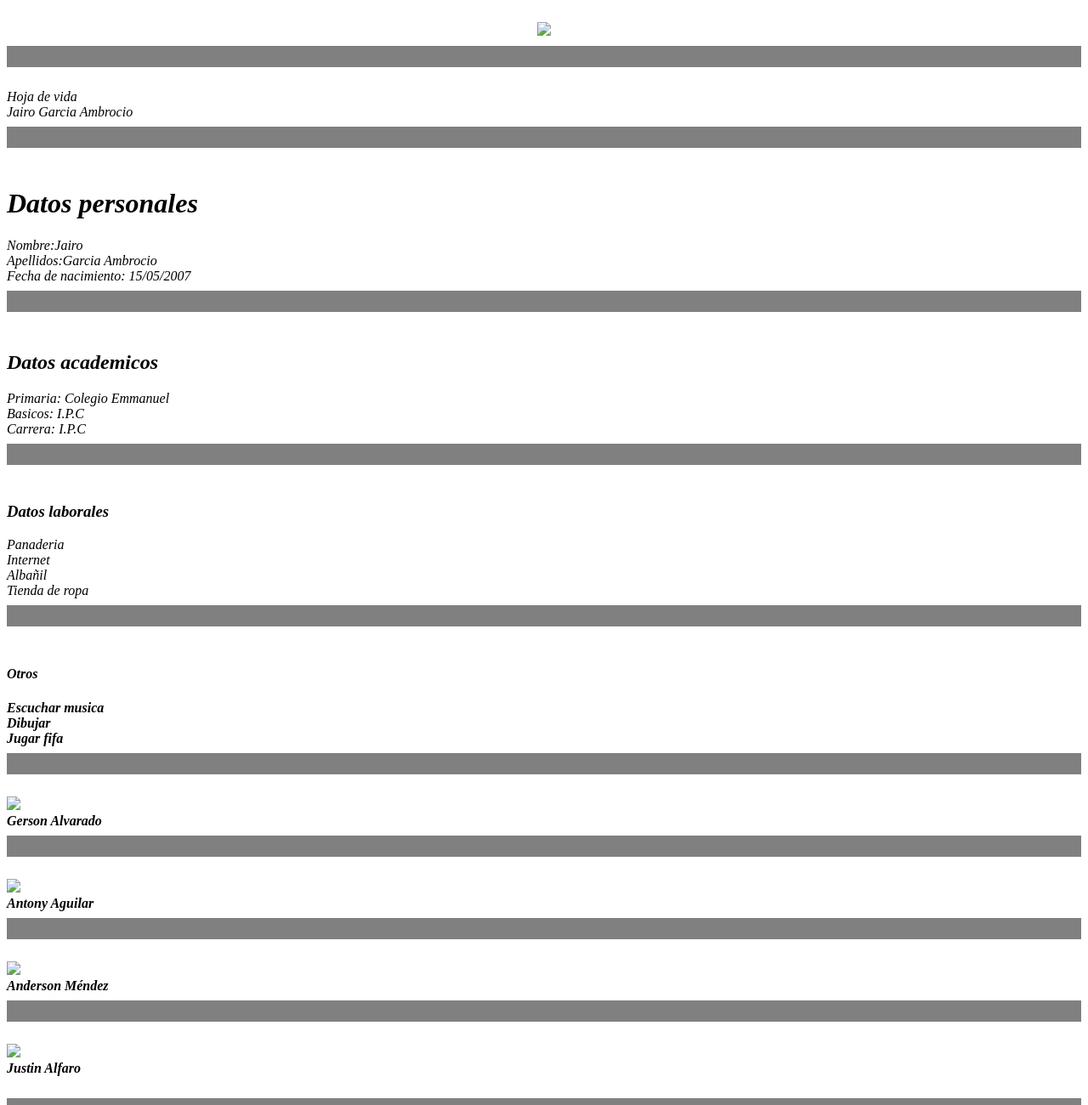
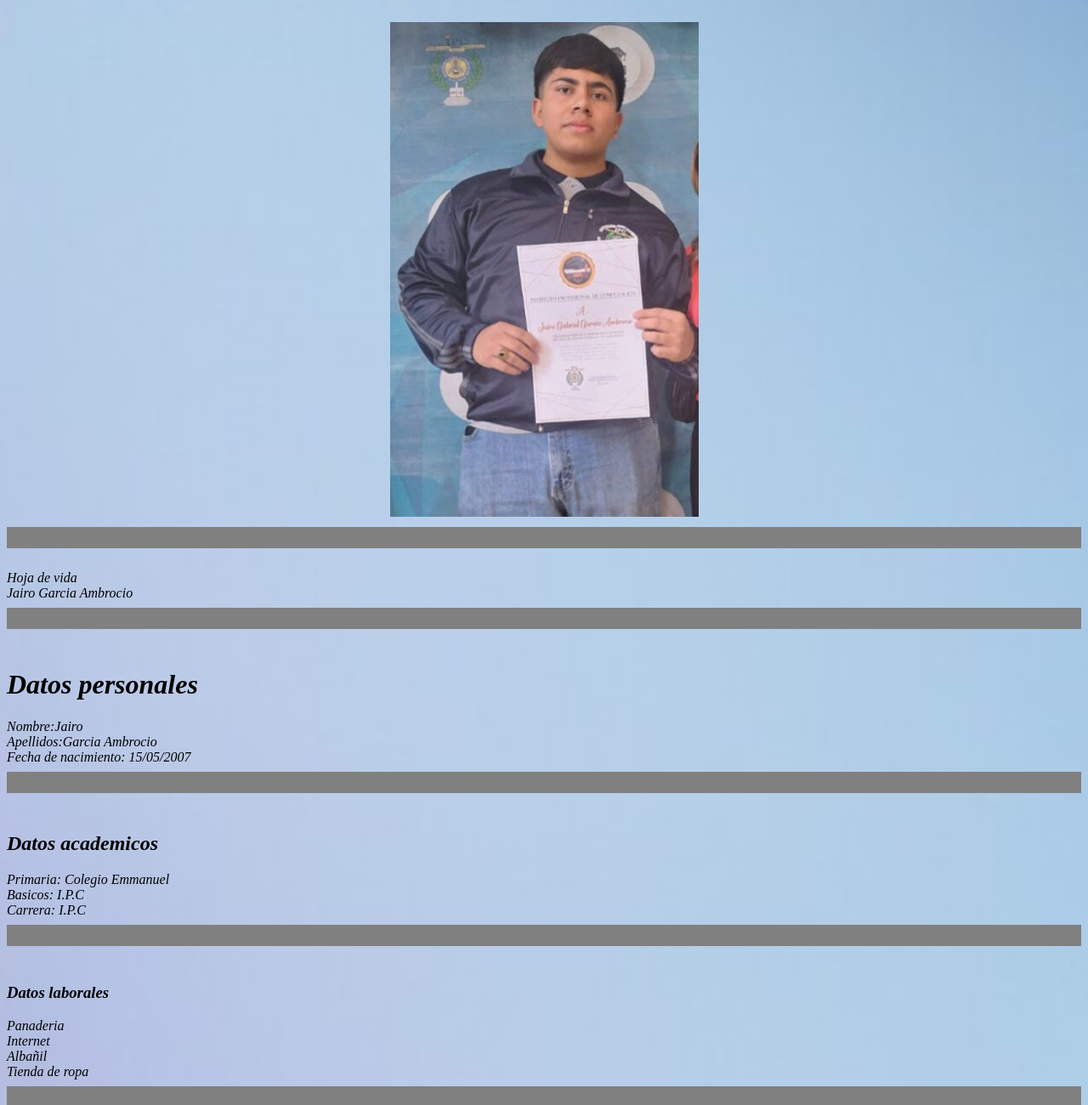
Before and after one commit to JairoGarcia5/Hoja-de-vida-2, a plain HTML site: page index.html in a window 1280 px wide. Shown: the top 1300 px of the page at 85% size. Drawn offline with Linux system fonts and the light colour scheme.

Commit message:
Update index.html

```diff
--- a/index.html
+++ b/index.html
@@ -6,9 +6,9 @@
 </head>
 <body>
 <br>
-<body style="background-image: url('imagenes/fondo.jpg'); background-repeat: no-repeat; background-size: cover;">
+<body style="background-image: url('fondo.jpg'); background-repeat: no-repeat; background-size: cover;">
 <div align="center">
-<img src="imagenes\yo.jpg"alt"ese soy yo">
+<img src="yo.jpg"alt"ese soy yo">
 </div>
 <hr size  ="25"noshade><br>
 <i>Hoja de vida <br>Jairo Garcia Ambrocio<br>
@@ -34,16 +34,16 @@ Escuchar musica<br>
 Dibujar<br>
 Jugar fifa <br>
 <hr size  ="25"noshade><br>
-<img src="imagenes\compañero1.jpg"alt"este es mi primer compañero"height="80" width="100">
+<img src="compañero1.jpg"alt"este es mi primer compañero"height="80" width="100">
 <br>Gerson Alvarado<br>
 <hr size  ="25"noshade><br>
-<img src="imagenes\compañero2.jpg"alt"este es mi segundo compañero"height="80" width="100">
+<img src="compañero2.jpg"alt"este es mi segundo compañero"height="80" width="100">
 <br>Antony Aguilar<br>
 <hr size  ="25"noshade><br>
-<img src="imagenes\compañero3.jpg"alt"este es mi tercer compañero"height="80" width="100">
+<img src="compañero3.jpg"alt"este es mi tercer compañero"height="80" width="100">
 <br>Anderson Méndez<br>
 <hr size  ="25"noshade><br>
-<img src="imagenes\compañero4.jpg"alt"este es mi cuerto compañero"height="80" width="100">
+<img src="compañero4.jpg"alt"este es mi cuerto compañero"height="80" width="100">
 <br>Justin Alfaro<br>
 </i></br>
 <hr size="25"noshade><br>
```
